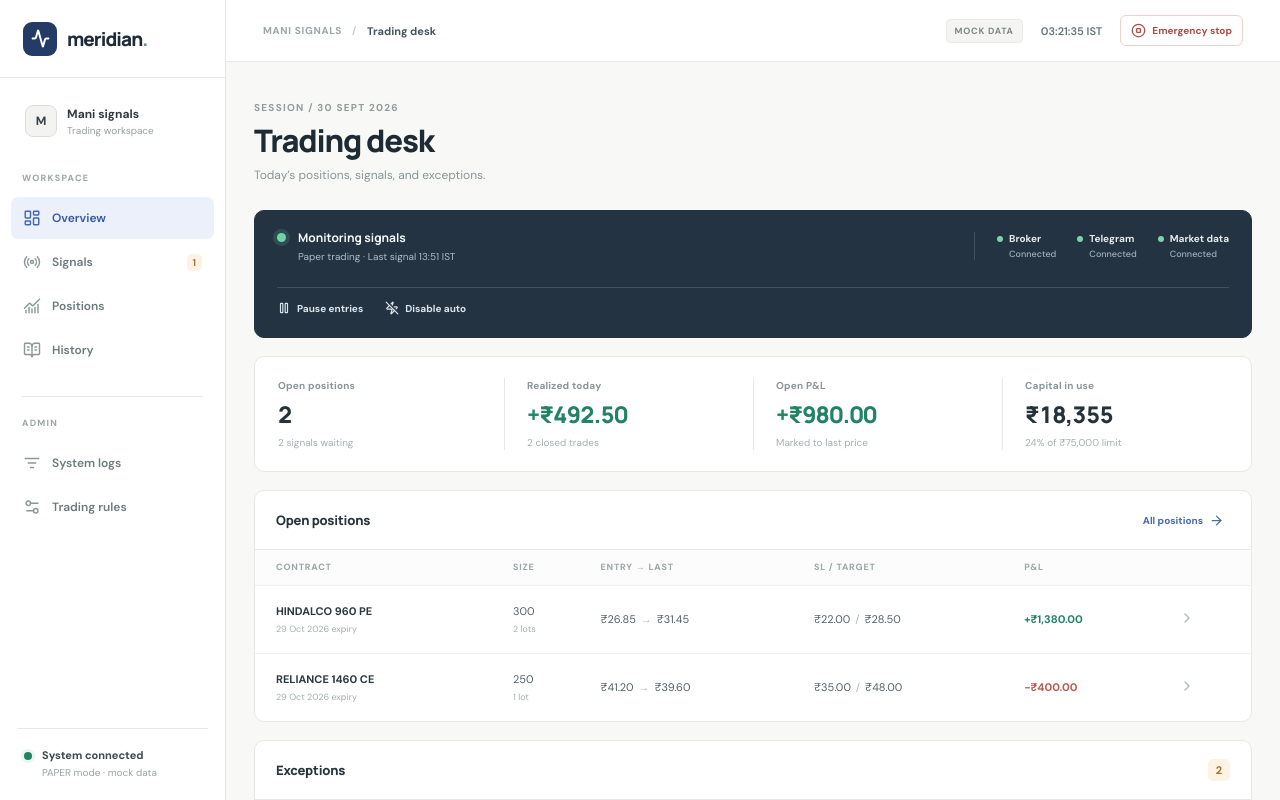
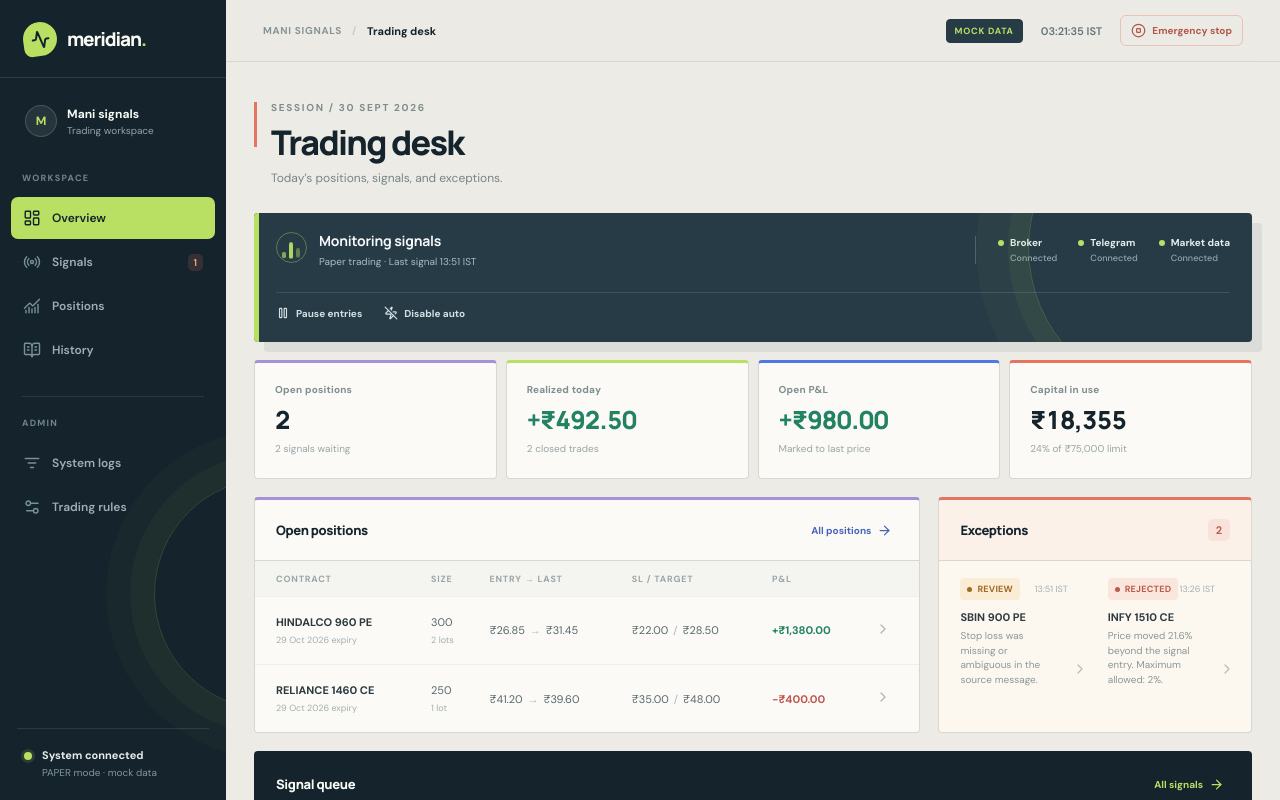
Before and after one commit to vaibhavbathla69/trading_automation, a React (Vite) app: page / in a window 1280 px wide. Shown: the top 800 px of the page. Built offline with nearby package versions, Linux system fonts and the light colour scheme.

Commit message:
Give trading desk a distinctive visual language

```diff
--- a/src/App.tsx
+++ b/src/App.tsx
@@ -19,6 +19,7 @@ import { SettingsPage } from './pages/SettingsPage'
 import { LogsPage } from './pages/LogsPage'
 import './styles.css'
 import './redesign.css'
+import './art-direction.css'
 
 interface AppData {
   signals: Signal[]
--- /dev/null
+++ b/src/art-direction.css
@@ -0,0 +1,196 @@
+/* Art direction: a restrained market observatory rather than a generic CRM. */
+:root {
+  --canvas: #ecebe5;
+  --paper: #fbfaf6;
+  --ink: #14232c;
+  --slate: #263b46;
+  --line: #d8d8d1;
+  --live: #b9df63;
+  --coral: #e57560;
+  --cobalt: #5476e3;
+  --lilac: #a491d6;
+}
+
+body {
+  background-color: var(--canvas);
+  background-image: linear-gradient(rgba(20,35,44,.025) 1px, transparent 1px), linear-gradient(90deg, rgba(20,35,44,.025) 1px, transparent 1px);
+  background-size: 32px 32px;
+}
+
+.sidebar {
+  background: var(--ink);
+  border-right: 0;
+  position: relative;
+  overflow: hidden;
+}
+.sidebar::after {
+  content: '';
+  position: absolute;
+  width: 230px;
+  height: 230px;
+  right: -160px;
+  bottom: 90px;
+  border: 1px solid rgba(185,223,99,.19);
+  border-radius: 50%;
+  box-shadow: 0 0 0 24px rgba(185,223,99,.035), 0 0 0 48px rgba(185,223,99,.025);
+  pointer-events: none;
+}
+.brand-row { border-bottom-color: rgba(255,255,255,.11); }
+.brand-symbol { background: var(--live); color: var(--ink); border-radius: 50% 50% 50% 8px; transform: rotate(-8deg); }
+.brand-name { color: #f8faf3; letter-spacing: -1.1px; }
+.brand-name span { color: var(--live); }
+.sidebar-context { color: #d9e2df; }
+.context-mark { border-color: rgba(255,255,255,.16); background: rgba(255,255,255,.08); color: var(--live); border-radius: 50%; }
+.sidebar-context strong { color: #f7faf5; }
+.sidebar-context small { color: #91a4aa; }
+.nav-section-label { color: #71858e; }
+.nav-section-secondary { border-top-color: rgba(255,255,255,.1); }
+.nav-item { color: #9eafb4; }
+.nav-item svg { color: #78909a; }
+.nav-item:hover { background: rgba(255,255,255,.06); color: #fff; }
+.nav-item.active { background: var(--live); color: var(--ink); }
+.nav-item.active svg { color: var(--ink); }
+.nav-item small { background: rgba(229,117,96,.16); color: #f7a28e; }
+.nav-item.active small { background: var(--ink); color: var(--live); }
+.sidebar-runtime { border-top-color: rgba(255,255,255,.1); }
+.sidebar-runtime strong { color: #e4ece8; }
+.sidebar-runtime small { color: #81969d; }
+.runtime-dot { background: var(--coral); box-shadow: 0 0 0 3px rgba(229,117,96,.15); }
+.runtime-dot.healthy { background: var(--live); box-shadow: 0 0 0 3px rgba(185,223,99,.14); }
+
+.topbar { background: rgba(236,235,229,.86); border-bottom-color: var(--line); backdrop-filter: blur(10px); }
+.topbar-left { color: #879497; }
+.topbar-left strong { color: var(--ink); }
+.demo-pill { background: var(--slate); border-color: var(--slate); color: var(--live); }
+.emergency-top { border-color: rgba(229,117,96,.35); background: transparent; color: #b45748; }
+
+.page-heading { position: relative; padding-left: 17px; }
+.page-heading::before { content: ''; position: absolute; left: 0; top: 1px; width: 3px; height: 45px; background: var(--coral); }
+.page-kicker { color: #7f8d8e; letter-spacing: 1.7px; }
+.page-heading h1 { color: var(--ink); font-size: 34px; letter-spacing: -1.7px; }
+.page-heading p { color: #768589; }
+
+.panel, .desk-metrics, .page-summary { border-radius: 4px; border-color: var(--line); background: var(--paper); }
+.section-title { min-height: 61px; }
+.section-title h2 { color: var(--ink); letter-spacing: -.35px; }
+.text-action { color: #4865bd; }
+.panel-footer { border-color: var(--line); }
+
+.desk-status {
+  position: relative;
+  overflow: hidden;
+  border-radius: 4px;
+  border: 0;
+  background: var(--slate);
+  box-shadow: 10px 10px 0 rgba(20,35,44,.07);
+}
+.desk-status::before {
+  content: '';
+  position: absolute;
+  inset: 0 auto 0 0;
+  width: 5px;
+  background: var(--live);
+}
+.desk-status::after {
+  content: '';
+  position: absolute;
+  width: 300px;
+  height: 300px;
+  right: -78px;
+  top: -116px;
+  border: 1px solid rgba(185,223,99,.22);
+  border-radius: 50%;
+  box-shadow: 0 0 0 20px rgba(185,223,99,.05), 0 0 0 52px rgba(185,223,99,.03);
+  pointer-events: none;
+}
+.desk-status-main { position: relative; z-index: 1; }
+.status-glyph { width: 31px; height: 31px; display: flex; align-items: flex-end; gap: 3px; padding: 3px 5px; border: 1px solid rgba(185,223,99,.38); border-radius: 50%; }
+.status-glyph i { display: block; width: 4px; border-radius: 2px; background: var(--live); animation: signal-pulse 1.8s ease-in-out infinite; }
+.status-glyph i:nth-child(1) { height: 8px; animation-delay: -.3s; }
+.status-glyph i:nth-child(2) { height: 17px; animation-delay: -.6s; }
+.status-glyph i:nth-child(3) { height: 12px; }
+@keyframes signal-pulse { 0%,100% { opacity: .4; transform: scaleY(.75); } 50% { opacity: 1; transform: scaleY(1); } }
+.system-indicator { display: none; }
+.desk-status-main strong { font-size: 14px; letter-spacing: -.2px; }
+.desk-status-main span:last-child { color: #aabcc2; }
+.service-list { border-left-color: #50636d; }
+.service-item { color: #e5eceb; }
+.service-item small { color: #91a6ae; }
+.service-dot.connected { background: var(--live); }
+.service-dot.degraded { background: #f0bb68; }
+.service-dot.disconnected { background: var(--coral); }
+.status-actions { border-left-color: #50636d; }
+.status-actions button { color: #d4e0e3; }
+.status-actions button:hover { color: var(--live); }
+
+.desk-metrics { gap: 9px; background: transparent; border: 0; }
+.desk-metrics > div { min-height: 119px; padding: 20px 20px 17px; background: var(--paper); border: 1px solid var(--line); border-radius: 4px; }
+.desk-metrics > div + div:before { display: none; }
+.desk-metrics > div:nth-child(1) { border-top: 3px solid var(--lilac); }
+.desk-metrics > div:nth-child(2) { border-top: 3px solid var(--live); }
+.desk-metrics > div:nth-child(3) { border-top: 3px solid var(--cobalt); }
+.desk-metrics > div:nth-child(4) { border-top: 3px solid var(--coral); }
+.desk-metrics span { color: #7f8e91; }
+.desk-metrics strong { color: var(--ink); font-size: 25px; }
+.desk-metrics small { color: #9aa6a7; }
+
+.desk-grid { grid-template-columns: minmax(0, 1.7fr) minmax(300px, .8fr); }
+.desk-positions { border-top: 3px solid var(--lilac); }
+.attention-panel { border-top: 3px solid var(--coral); background: #fcf7ef; }
+.attention-panel .section-title { background: rgba(229,117,96,.045); }
+.attention-row { border-color: #e8ded1; }
+.attention-row:hover { background: #fffaf3; }
+.attention-count { background: rgba(229,117,96,.12); color: #bb604e; }
+.desk-signals { border-top: 3px solid var(--cobalt); background: var(--ink); border-color: var(--ink); }
+.desk-signals .section-title { border-bottom-color: rgba(255,255,255,.12); }
+.desk-signals .section-title h2 { color: #f7faf4; }
+.desk-signals .text-action { color: var(--live); }
+.signal-queue-head { background: rgba(255,255,255,.035); color: #82979f; }
+.signal-queue-row { background: transparent; border-top-color: rgba(255,255,255,.1); color: #b9c7c8; }
+.signal-queue-row:hover { background: rgba(255,255,255,.055); }
+.signal-queue-row strong { color: #f2f7f2; }
+.signal-queue-row time { color: #7f949b; }
+.desk-signals .badge-neutral { background: rgba(255,255,255,.1); color: #bdcacc; }
+.desk-signals .badge-blue { background: rgba(84,118,227,.22); color: #9db3ff; }
+.desk-signals .badge-green { background: rgba(185,223,99,.15); color: var(--live); }
+.desk-signals .badge-amber { background: rgba(229,117,96,.15); color: #ffb19d; }
+.desk-signals .panel-footer { color: #81969c; border-color: rgba(255,255,255,.1); }
+
+.data-table th, .desk-table th, .signal-queue-head { background: rgba(20,35,44,.028); }
+.data-table td, .desk-table td { color: #56676c; }
+.data-table tbody tr:hover, .desk-table tbody tr:hover { background: #f4f5f1; }
+.option-mark.ce, .option-mark.pe { border-color: #d7dbd9; background: #f0efea; color: #53646b; }
+.badge-purple { background: rgba(164,145,214,.16); color: #755fa9; }
+.badge-red { background: rgba(229,117,96,.13); color: #b85d4e; }
+.badge-green { background: rgba(185,223,99,.2); color: #4d7629; }
+.badge-blue { background: rgba(84,118,227,.14); color: #4e67ad; }
+.badge-amber { background: rgba(242,187,104,.19); color: #9e6a25; }
+
+.page-summary { background: transparent; border: 0; gap: 9px; }
+.page-summary > div { flex: 1; min-width: 155px; background: var(--paper); border: 1px solid var(--line); border-radius: 4px; padding: 17px 20px; }
+.page-summary > div + div:before { display: none; }
+.settings-panel { border-top: 2px solid #d9ddd8; }
+.settings-panel .section-title { background: rgba(20,35,44,.025); }
+.segmented { background: #eeeede; }
+.segmented button.selected { color: #fff; background: var(--slate); }
+.setting-toggle input:checked+i { background: var(--cobalt); }
+.button-primary { background: var(--cobalt); }
+.button-primary:hover { background: #3d5cc1; }
+.settings-savebar { border-radius: 4px; }
+
+.drawer { border-left: 4px solid var(--cobalt); }
+.drawer-head { background: var(--paper); }
+.drawer-eyebrow { color: #718492; }
+.drawer-head h2 { color: var(--ink); }
+.raw-message { background: #f0f1ed; border-color: var(--line); }
+.timeline-marker.latest span { background: var(--cobalt); border-color: var(--cobalt); box-shadow: 0 0 0 3px rgba(84,118,227,.15); }
+.modal-icon.danger { background: rgba(229,117,96,.13); color: var(--coral); }
+.button-danger { background: var(--coral); }
+.toast { background: var(--ink); border-color: #425863; }
+
+@media (max-width: 640px) {
+  .desk-metrics { gap: 7px; }
+  .desk-metrics > div { padding: 16px 14px; }
+  .desk-metrics strong { font-size: 20px; }
+  .page-heading h1 { font-size: 30px; }
+}
--- a/src/pages/DashboardPage.tsx
+++ b/src/pages/DashboardPage.tsx
@@ -23,7 +23,7 @@ export function DashboardPage() {
   return <>
     {unhealthy && <ErrorState title="Connection issue" description="A required service is unavailable or degraded. Check system logs before relying on live status." />}
     <section className="desk-status" aria-label="System status">
-      <div className="desk-status-main"><span className={`system-indicator ${status.tradingEnabled && !unhealthy ? 'active' : 'paused'}`} /><div><strong>{status.emergencyStopped ? 'Emergency stop active' : unhealthy ? 'System needs attention' : status.tradingEnabled ? 'Monitoring signals' : 'New trades paused'}</strong><span>{status.mode === 'PAPER' ? 'Paper trading' : 'Live trading'} · Last signal {status.lastSignalAt ? time(status.lastSignalAt) : '—'} IST</span></div></div>
+      <div className="desk-status-main"><div className="status-glyph" aria-hidden="true"><i /><i /><i /></div><span className={`system-indicator ${status.tradingEnabled && !unhealthy ? 'active' : 'paused'}`} /><div><strong>{status.emergencyStopped ? 'Emergency stop active' : unhealthy ? 'System needs attention' : status.tradingEnabled ? 'Monitoring signals' : 'New trades paused'}</strong><span>{status.mode === 'PAPER' ? 'Paper trading' : 'Live trading'} · Last signal {status.lastSignalAt ? time(status.lastSignalAt) : '—'} IST</span></div></div>
       <div className="service-list"><Service name="Broker" state={status.broker.state} /><Service name="Telegram" state={status.telegram.state} /><Service name="Market data" state={status.marketData.state} /></div>
       <div className="status-actions"><button onClick={() => requestAction(status.tradingEnabled ? 'PAUSE_NEW_TRADES' : 'RESUME_NEW_TRADES')}>{status.tradingEnabled ? <Pause size={14} /> : <Play size={14} />}{status.tradingEnabled ? 'Pause entries' : 'Resume entries'}</button><button onClick={() => requestAction(status.autoExecutionEnabled ? 'DISABLE_AUTO_EXECUTION' : 'ENABLE_AUTO_EXECUTION')}>{status.autoExecutionEnabled ? <ZapOff size={14} /> : <Zap size={14} />}{status.autoExecutionEnabled ? 'Disable auto' : 'Enable auto'}</button></div>
     </section>
```
